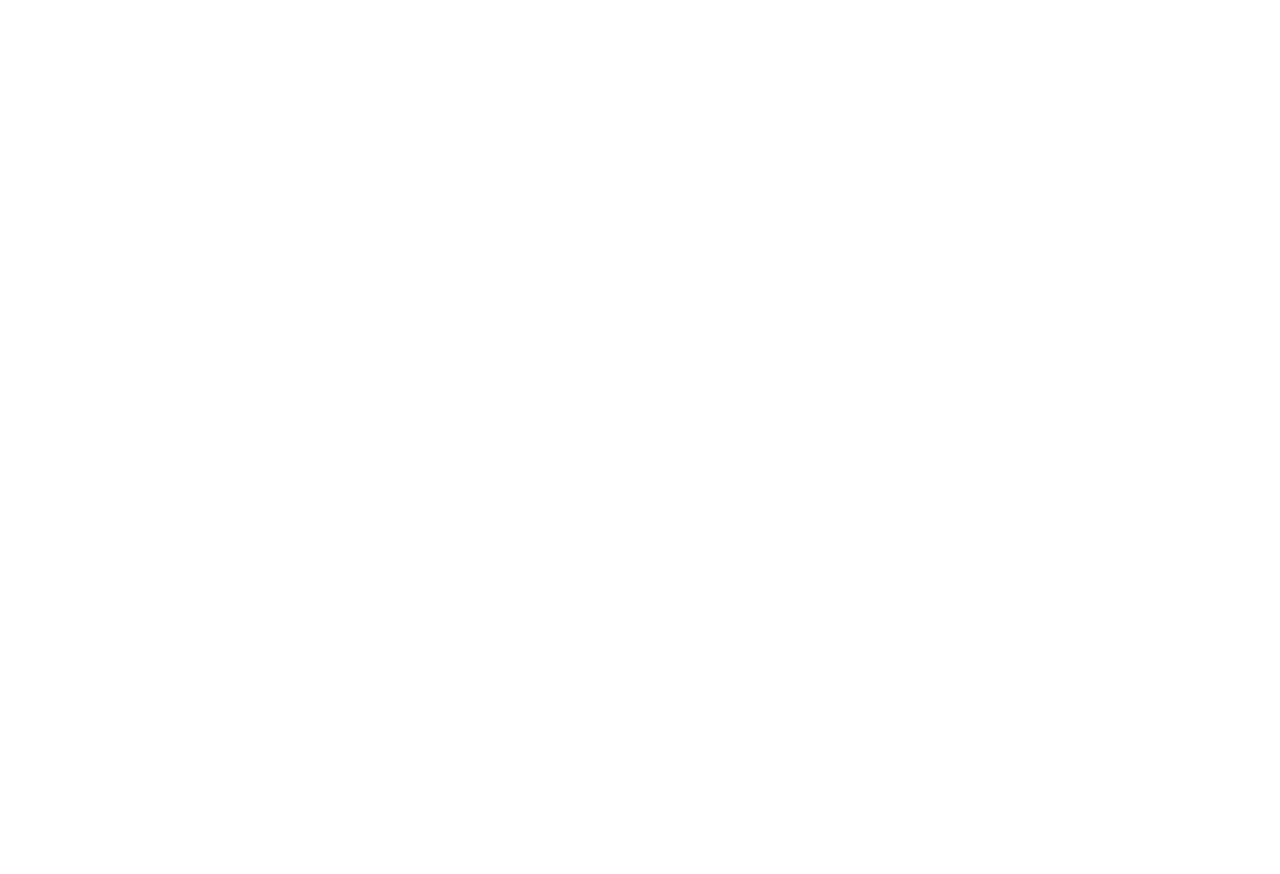
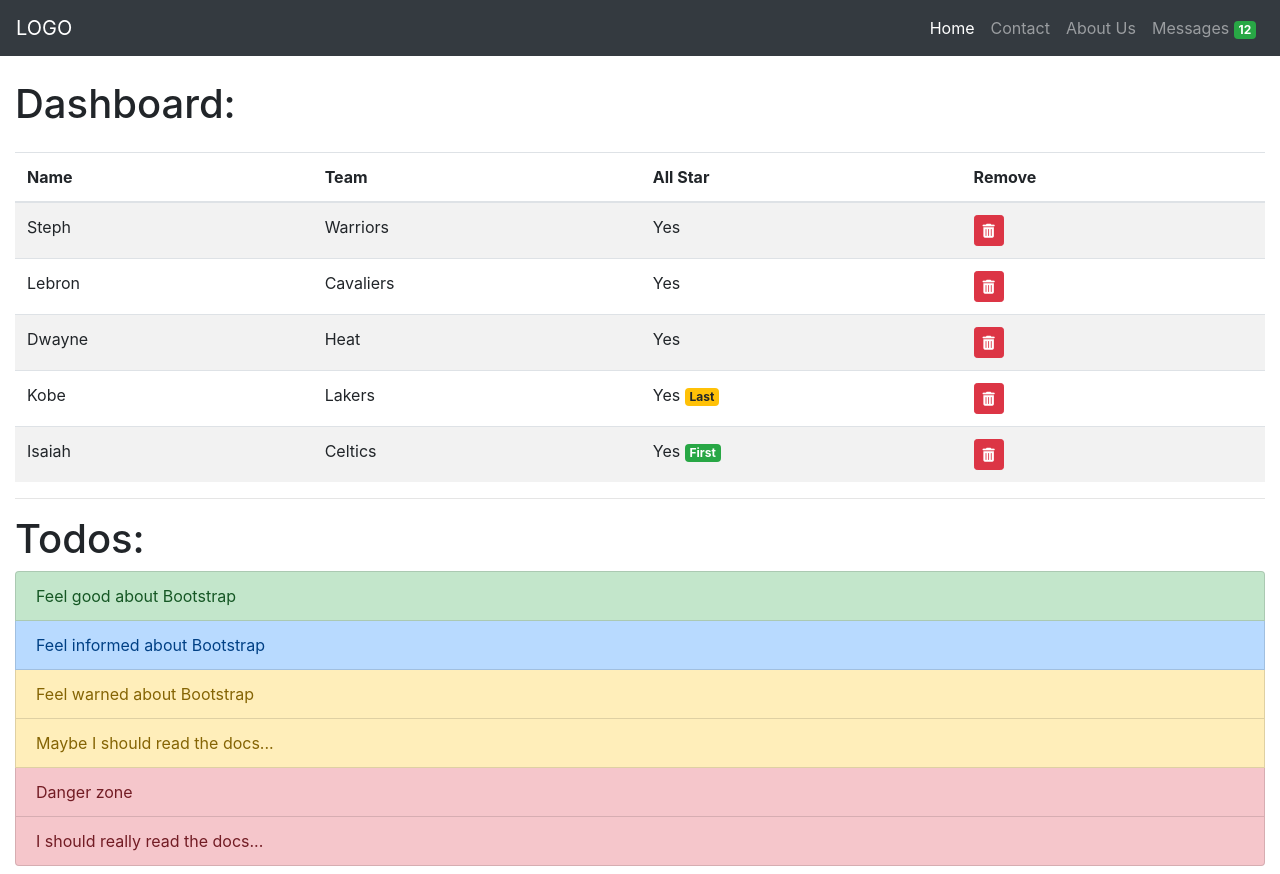
Before and after one commit to sellerscrisp/bootstrap-mocks, a plain HTML site: page mock2.html in a window 1280 px wide. Before the commit the page ends 800 px from the top, so only its background shows below. Drawn offline with nearby package versions, Linux system fonts and the light colour scheme.

Commit message:
finished mock2

```diff
--- a/mock2.html
+++ b/mock2.html
@@ -9,9 +9,136 @@
       integrity="sha384-TX8t27EcRE3e/ihU7zmQxVncDAy5uIKz4rEkgIXeMed4M0jlfIDPvg6uqKI2xXr2"
       crossorigin="anonymous"
     />
+    <script
+      src="https://kit.fontawesome.com/708888156f.js"
+      crossorigin="anonymous"
+    ></script>
     <title>Mock 2</title>
   </head>
   <body>
+    <nav class="navbar navbar-expand-lg navbar-dark bg-dark">
+      <a class="navbar-brand">LOGO</a>
+      <button
+        class="navbar-toggler"
+        data-target="#my-nav"
+        data-toggle="collapse"
+        aria-controls="my-nav"
+        aria-expanded="false"
+        aria-label="Toggle navigation"
+      >
+        <span class="navbar-toggler-icon"></span>
+      </button>
+      <div id="my-nav" class="collapse navbar-collapse">
+        <ul class="navbar-nav ml-auto">
+          <li class="nav-item active">
+            <a class="nav-link" href="#"
+              >Home <span class="sr-only">(current)</span></a
+            >
+          </li>
+          <li class="nav-item">
+            <a class="nav-link" href="#" tabindex="-1" aria-disabled="true"
+              >Contact</a
+            >
+          </li>
+          <li class="nav-item">
+            <a class="nav-link" href="#" tabindex="-1" aria-disabled="true"
+              >About Us</a
+            >
+          </li>
+          <li class="nav-item">
+            <a class="nav-link" href="#" tabindex="-1" aria-disabled="true"
+              >Messages <span class="badge badge-success">12</span></a
+            >
+          </li>
+        </ul>
+      </div>
+    </nav>
+    <div class="container-fluid">
+      <h1 class="display-5 my-4">Dashboard:</h1>
+      <table class="table table-striped">
+        <thead>
+          <tr>
+            <th>Name</th>
+            <th>Team</th>
+            <th>All Star</th>
+            <th>Remove</th>
+          </tr>
+        </thead>
+        <tbody>
+          <tr>
+            <td>Steph</td>
+            <td>Warriors</td>
+            <td>Yes</td>
+            <td>
+              <button class="btn btn-sm btn-danger">
+                <i class="fa fa-trash"></i>
+              </button>
+            </td>
+          </tr>
+          <tr>
+            <td>Lebron</td>
+            <td>Cavaliers</td>
+            <td>Yes</td>
+            <td>
+              <button class="btn btn-sm btn-danger">
+                <i class="fa fa-trash"></i>
+              </button>
+            </td>
+          </tr>
+          <tr>
+            <td>Dwayne</td>
+            <td>Heat</td>
+            <td>Yes</td>
+            <td>
+              <button class="btn btn-sm btn-danger">
+                <i class="fa fa-trash"></i>
+              </button>
+            </td>
+          </tr>
+          <tr>
+            <td>Kobe</td>
+            <td>Lakers</td>
+            <td>Yes <span class="badge badge-warning">Last</span></td>
+            <td>
+              <button class="btn btn-sm btn-danger">
+                <i class="fa fa-trash"></i>
+              </button>
+            </td>
+          </tr>
+          <tr>
+            <td>Isaiah</td>
+            <td>Celtics</td>
+            <td>Yes <span class="badge badge-success">First</span></td>
+            <td>
+              <button class="btn btn-sm btn-danger">
+                <i class="fa fa-trash"></i>
+              </button>
+            </td>
+          </tr>
+        </tbody>
+      </table>
+      <hr />
+      <h1 class="display-5">Todos:</h1>
+      <div class="list-group my-2">
+        <span class="list-group-item list-group-item-success"
+          >Feel good about Bootstrap</span
+        >
+        <span class="list-group-item list-group-item-primary"
+          >Feel informed about Bootstrap</span
+        >
+        <span class="list-group-item list-group-item-warning"
+          >Feel warned about Bootstrap</span
+        >
+        <span class="list-group-item list-group-item-warning"
+          >Maybe I should read the docs...</span
+        >
+        <span class="list-group-item list-group-item-danger">Danger zone</span>
+        <span class="list-group-item list-group-item-danger"
+          >I should really read the docs...</span
+        >
+      </div>
+    </div>
+
     <script
       src="https://code.jquery.com/jquery-3.5.1.slim.min.js"
       integrity="sha384-DfXdz2htPH0lsSSs5nCTpuj/zy4C+OGpamoFVy38MVBnE+IbbVYUew+OrCXaRkfj"
```
